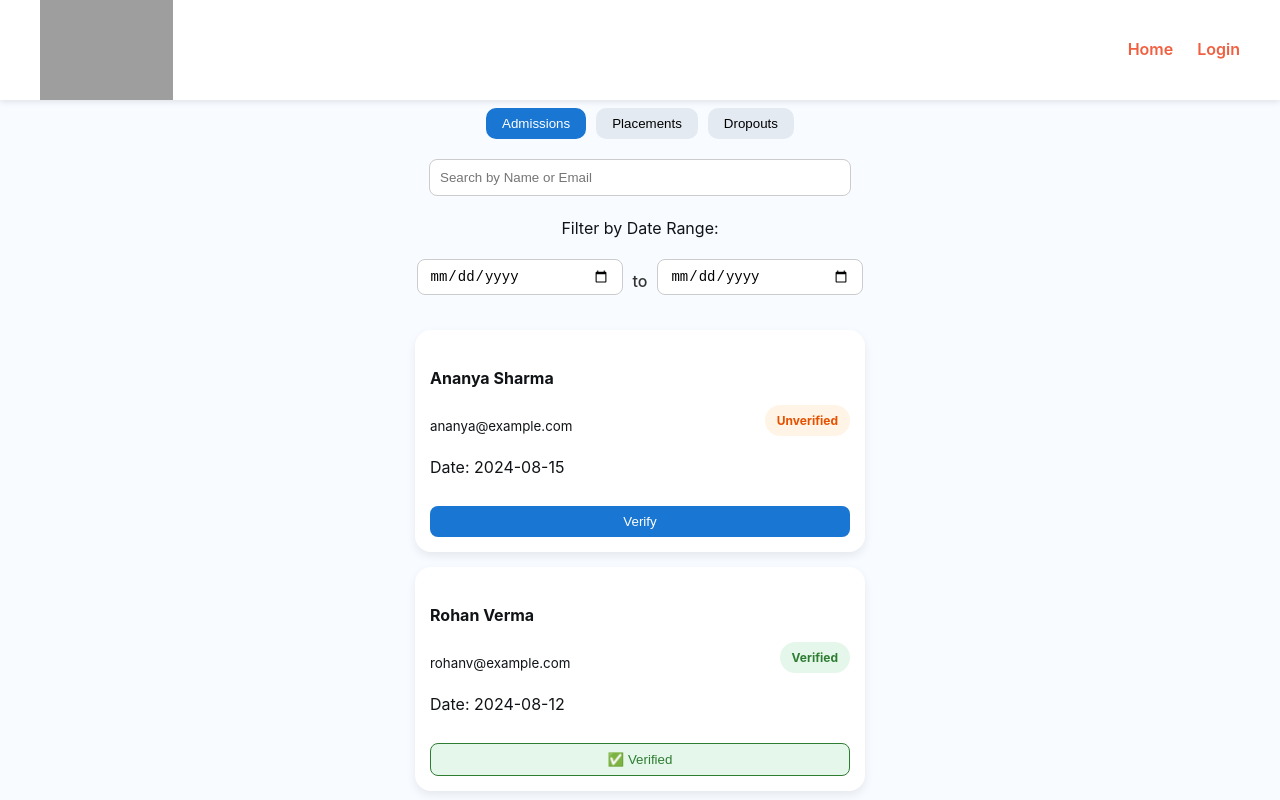
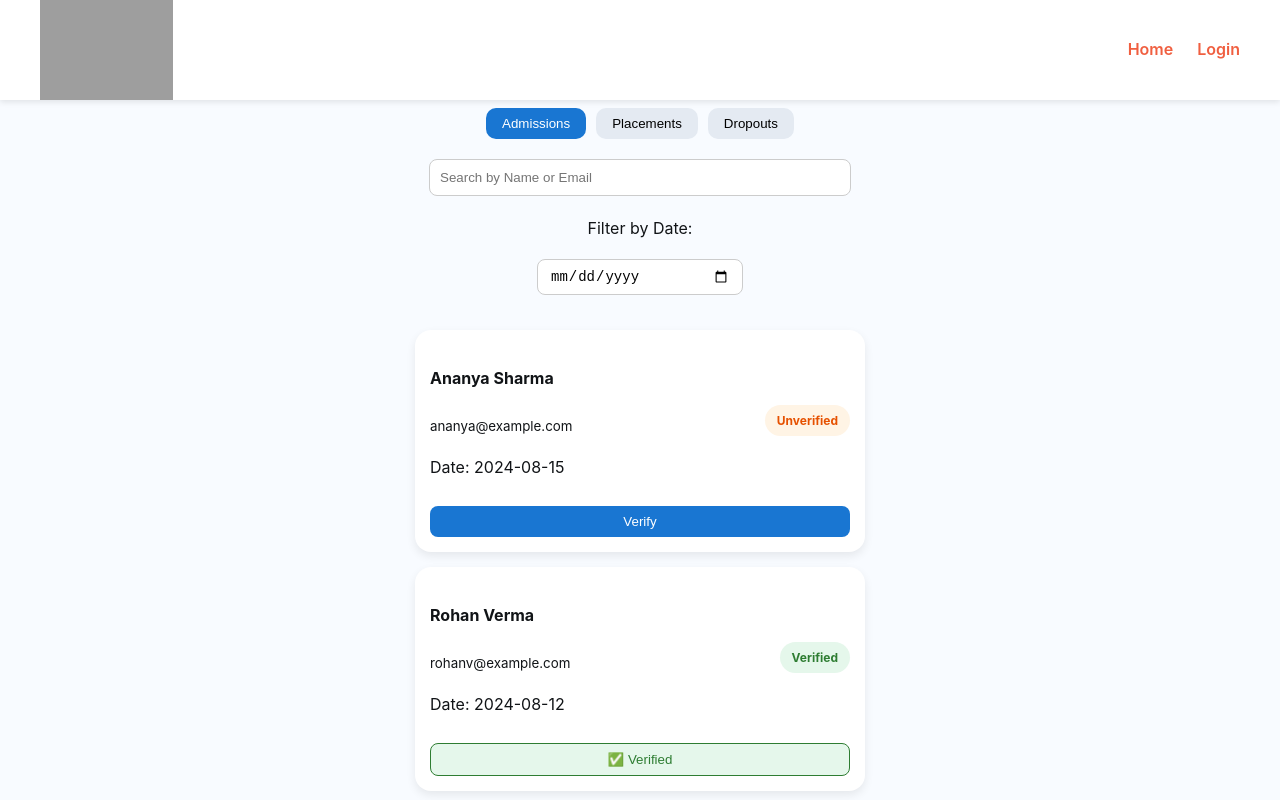
Before and after one commit to mahiawasthi23/attendance_frontend, a React (Vite) app: page /admin/lifecycle-tracking in a window 1280 px wide. Shown: the top 800 px of the page. Built offline with nearby package versions, Linux system fonts and the light colour scheme; grey boxes are pictures that could not be loaded.

Commit message:
Change the in this lifecycleTracking

```diff
--- a/src/AdminPages/LifecycleTracking.jsx
+++ b/src/AdminPages/LifecycleTracking.jsx
@@ -1,3 +1,146 @@
+// import React, { useState } from "react";
+// import "./LifecycleTracking.css";
+
+// const LifecycleTracking = () => {
+//   const [students, setStudents] = useState([
+//     {
+//       id: 1,
+//       name: "Ananya Sharma",
+//       email: "ananya@example.com",
+//       date: "2024-08-15",
+//       status: "Unverified",
+//     },
+//     {
+//       id: 2,
+//       name: "Rohan Verma",
+//       email: "rohanv@example.com",
+//       date: "2024-08-12",
+//       status: "Verified",
+//     },
+//     {
+//       id: 3,
+//       name: "Priya Singh",
+//       email: "priya.s@example.com",
+//       date: "2024-08-10",
+//       status: "Unverified",
+//     },
+//   ]);
+
+//   const [activeTab, setActiveTab] = useState("Admissions");
+//   const [searchTerm, setSearchTerm] = useState("");
+//   const [startDate, setStartDate] = useState("");
+//   const [endDate, setEndDate] = useState("");
+
+//   const handleVerify = (id) => {
+//     setStudents((prev) =>
+//       prev.map((student) =>
+//         student.id === id ? { ...student, status: "Verified" } : student
+//       )
+//     );
+//   };
+
+//   const filteredStudents = students.filter((student) => {
+//     const matchSearch = student.name
+//       .toLowerCase()
+//       .includes(searchTerm.toLowerCase());
+
+//     const studentDate = new Date(student.date);
+//     const afterStart = startDate ? studentDate >= new Date(startDate) : true;
+//     const beforeEnd = endDate ? studentDate <= new Date(endDate) : true;
+
+//     return matchSearch && afterStart && beforeEnd;
+//   });
+
+//   return (
+//     <div className="admin-lifecycle-tracking">
+//       <h2>Lifecycle Tracking</h2>
+
+//       <div className="admin-tabs">
+//         {["Admissions", "Placements", "Dropouts"].map((tab) => (
+//           <button
+//             key={tab}
+//             className={`admin-tab-btn ${activeTab === tab ? "active" : ""}`}
+//             onClick={() => setActiveTab(tab)}
+//           >
+//             {tab}
+//           </button>
+//         ))}
+//       </div>
+
+//       <div className="admin-filters">
+//         <input
+//           type="text"
+//           placeholder="Search by Name or Email"
+//           value={searchTerm}
+//           onChange={(e) => setSearchTerm(e.target.value)}
+//         />
+//         <div className="admin-date-range-inline">
+//           <div className="admin-date-label">Filter by Date Range:</div>
+//           <div className="admin-date-inputs">
+//             <input
+//               type="date"
+//               value={startDate}
+//               onChange={(e) => setStartDate(e.target.value)}
+//             />
+//             <span>to</span>
+//             <input
+//               type="date"
+//               value={endDate}
+//               onChange={(e) => setEndDate(e.target.value)}
+//             />
+//           </div>
+//         </div>
+//       </div>
+
+//       <div className="admin-student-list">
+//         {filteredStudents.length > 0 ? (
+//           filteredStudents.map((student) => (
+//             <div key={student.id} className="admin-student-card">
+//               <div className="admin-student-info">
+//                 <div>
+//                   <h4>{student.name}</h4>
+//                   <small>{student.email}</small>
+//                   <p>Date: {student.date}</p>
+//                 </div>
+//                 <span
+//                   className={`admin-status-tag ${
+//                     student.status === "Verified" ? "verified" : "unverified"
+//                   }`}
+//                 >
+//                   {student.status}
+//                 </span>
+//               </div>
+
+//               {student.status === "Unverified" ? (
+//                 <button
+//                   className="admin-verify-btn"
+//                   onClick={() => handleVerify(student.id)}
+//                 >
+//                   Verify
+//                 </button>
+//               ) : (
+//                 <button className="admin-verified-btn">✅ Verified</button>
+//               )}
+//             </div>
+//           ))
+//         ) : (
+//           <div className="admin-empty-state">
+//             <div className="admin-icon">🔍</div>
+//             <h4>No Records Found</h4>
+//             <p>
+//               Try adjusting your search or date range to find what you’re
+//               looking for.
+//             </p>
+//           </div>
+//         )}
+//       </div>
+//     </div>
+//   );
+// };
+
+// export default LifecycleTracking;
+
+
 import React, { useState } from "react";
 import "./LifecycleTracking.css";
 
@@ -28,9 +171,9 @@ const LifecycleTracking = () => {
 
   const [activeTab, setActiveTab] = useState("Admissions");
   const [searchTerm, setSearchTerm] = useState("");
-  const [startDate, setStartDate] = useState("");
-  const [endDate, setEndDate] = useState("");
+  const [selectedDate, setSelectedDate] = useState(""); // ✅ single date
 
+  // ✅ Verify function
   const handleVerify = (id) => {
     setStudents((prev) =>
       prev.map((student) =>
@@ -39,22 +182,20 @@ const LifecycleTracking = () => {
     );
   };
 
+  // ✅ Filter by search + single date
   const filteredStudents = students.filter((student) => {
     const matchSearch = student.name
       .toLowerCase()
       .includes(searchTerm.toLowerCase());
-
-    const studentDate = new Date(student.date);
-    const afterStart = startDate ? studentDate >= new Date(startDate) : true;
-    const beforeEnd = endDate ? studentDate <= new Date(endDate) : true;
-
-    return matchSearch && afterStart && beforeEnd;
+    const matchDate = selectedDate ? student.date === selectedDate : true;
+    return matchSearch && matchDate;
   });
 
   return (
     <div className="admin-lifecycle-tracking">
       <h2>Lifecycle Tracking</h2>
 
+      {/* Tabs */}
       <div className="admin-tabs">
         {["Admissions", "Placements", "Dropouts"].map((tab) => (
           <button
@@ -67,6 +208,7 @@ const LifecycleTracking = () => {
         ))}
       </div>
 
+      {/* Filters */}
       <div className="admin-filters">
         <input
           type="text"
@@ -74,24 +216,21 @@ const LifecycleTracking = () => {
           value={searchTerm}
           onChange={(e) => setSearchTerm(e.target.value)}
         />
+
+        {/* ✅ Single Date Filter */}
         <div className="admin-date-range-inline">
-          <div className="admin-date-label">Filter by Date Range:</div>
+          <div className="admin-date-label">Filter by Date:</div>
           <div className="admin-date-inputs">
             <input
               type="date"
-              value={startDate}
-              onChange={(e) => setStartDate(e.target.value)}
-            />
-            <span>to</span>
-            <input
-              type="date"
-              value={endDate}
-              onChange={(e) => setEndDate(e.target.value)}
+              value={selectedDate}
+              onChange={(e) => setSelectedDate(e.target.value)}
             />
           </div>
         </div>
       </div>
 
+      {/* Student Cards */}
       <div className="admin-student-list">
         {filteredStudents.length > 0 ? (
           filteredStudents.map((student) => (
@@ -128,7 +267,7 @@ const LifecycleTracking = () => {
             <div className="admin-icon">🔍</div>
             <h4>No Records Found</h4>
             <p>
-              Try adjusting your search or date range to find what you’re
+              Try adjusting your search or date filter to find what you’re
               looking for.
             </p>
           </div>
```
